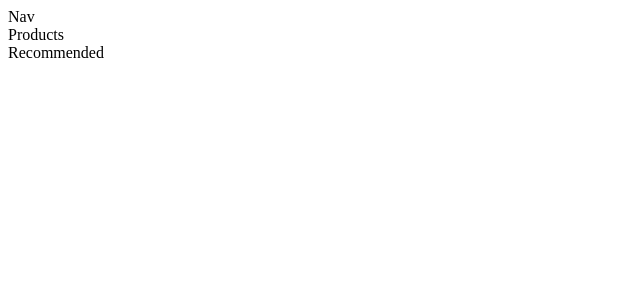
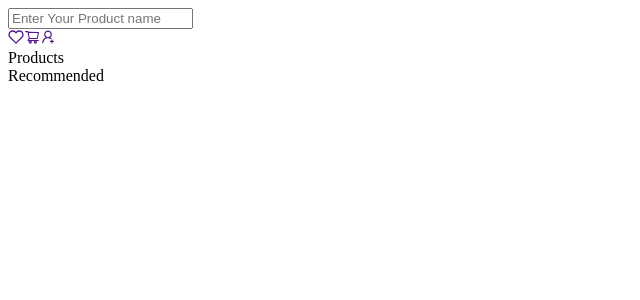
Before and after one commit to EugeneAfriyie/REACT, a React (Vite) app in the folder LEARNING-BASIC/Eco-Filtering/: page / in a window 1280 px wide. Shown: the top 300 px of the page, without its empty margins (0-640 px from the left). Built offline with nearby package versions, Linux system fonts and the light colour scheme.

Commit message:
added few things in the nav jsx

```diff
--- a/LEARNING-BASIC/Eco-Filtering/package.json
+++ b/LEARNING-BASIC/Eco-Filtering/package.json
@@ -11,7 +11,8 @@
   },
   "dependencies": {
     "react": "^18.3.1",
-    "react-dom": "^18.3.1"
+    "react-dom": "^18.3.1",
+    "react-icons": "^5.4.0"
   },
   "devDependencies": {
     "@eslint/js": "^9.15.0",
--- a/LEARNING-BASIC/Eco-Filtering/src/NAVIGATION/Nav.jsx
+++ b/LEARNING-BASIC/Eco-Filtering/src/NAVIGATION/Nav.jsx
@@ -1,7 +1,25 @@
 import './nav.css'
+import { FiHeart } from "react-icons/fi";
+import { AiOutlineShoppingCart,AiOutlineUserAdd } from "react-icons/ai";
 const Nav = () => {
   return (
-    <div>Nav</div>
+    <nav>
+      <div className="nav-container">
+        <input type="text" className='search-input' placeholder='Enter Your Product name' />
+      </div>
+
+      <div className="profile-container">
+        <a href="">
+    <FiHeart className='nav-icon'/>
+        </a>
+        <a href="">
+          <AiOutlineShoppingCart className='nav-icon' />
+        </a>
+        <a href="">
+          <AiOutlineUserAdd className='nav-icon' />
+        </a>
+      </div>
+    </nav>
   )
 }
 
```
Also changed, not shown: 1 other file (tests, documents, lock files or other folders).
